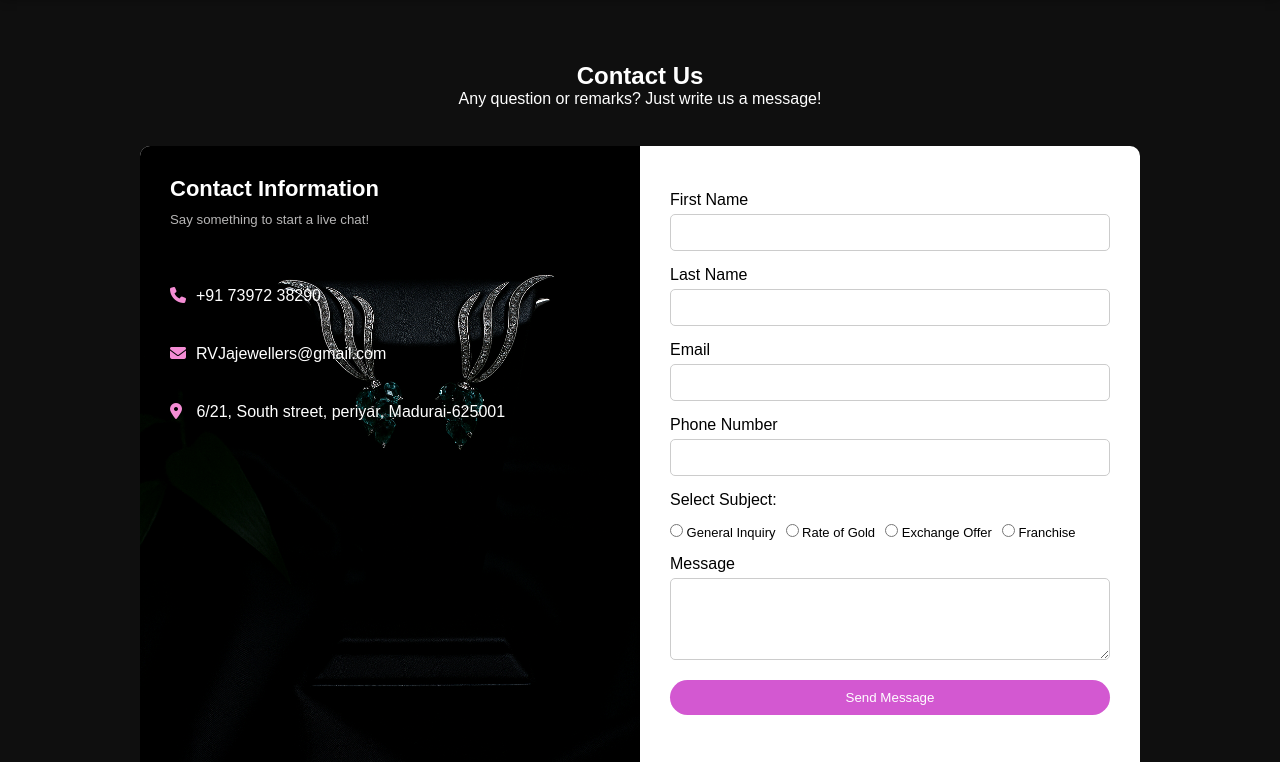
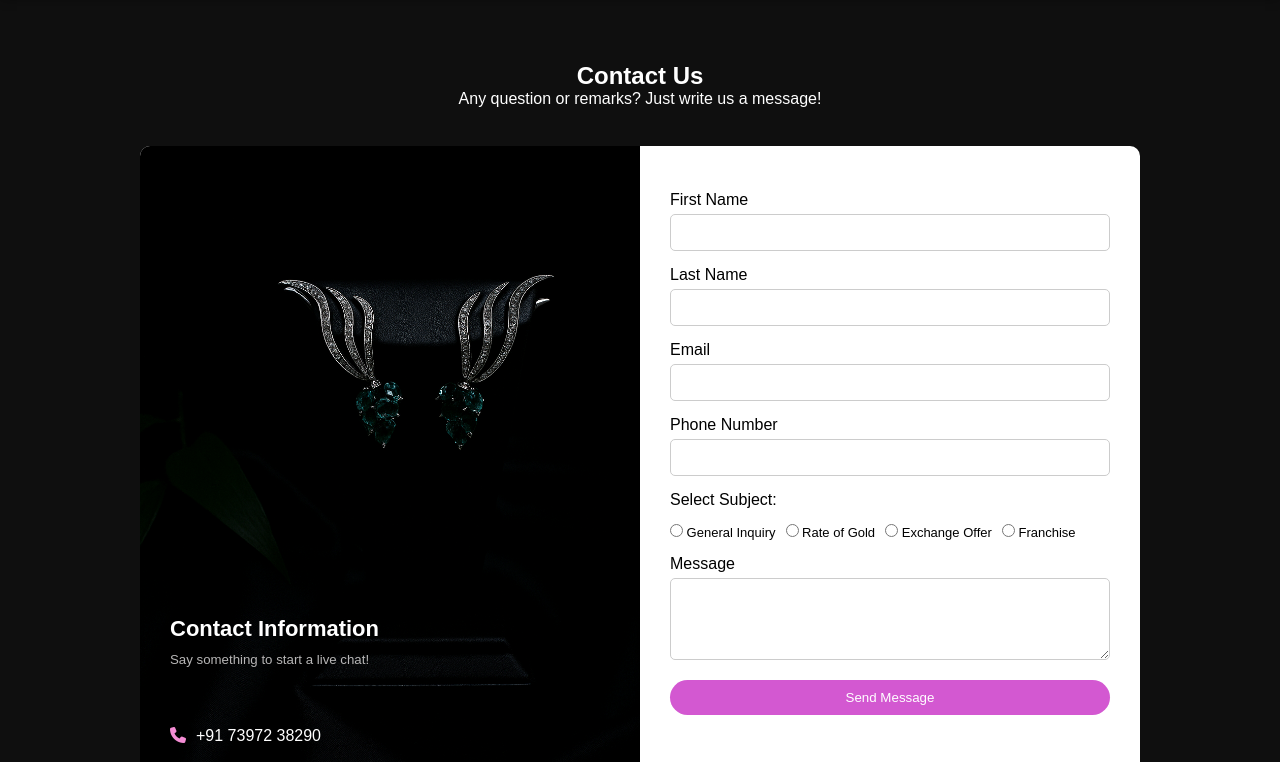
Before and after one commit to Arsad-Bukshan/Jewellery, a plain HTML site: page contact.html in a window 1280 px wide. Shown: the part 69-831 px from the top of the page. Drawn offline with nearby package versions, Linux system fonts and the light colour scheme.

Commit message:
version 10

```diff
--- a/css/contact.css
+++ b/css/contact.css
@@ -34,6 +34,7 @@
         justify-content: center;
         align-items: start;
         flex-direction: column;
+        margin-top: 100%;
 
     }
 
```
